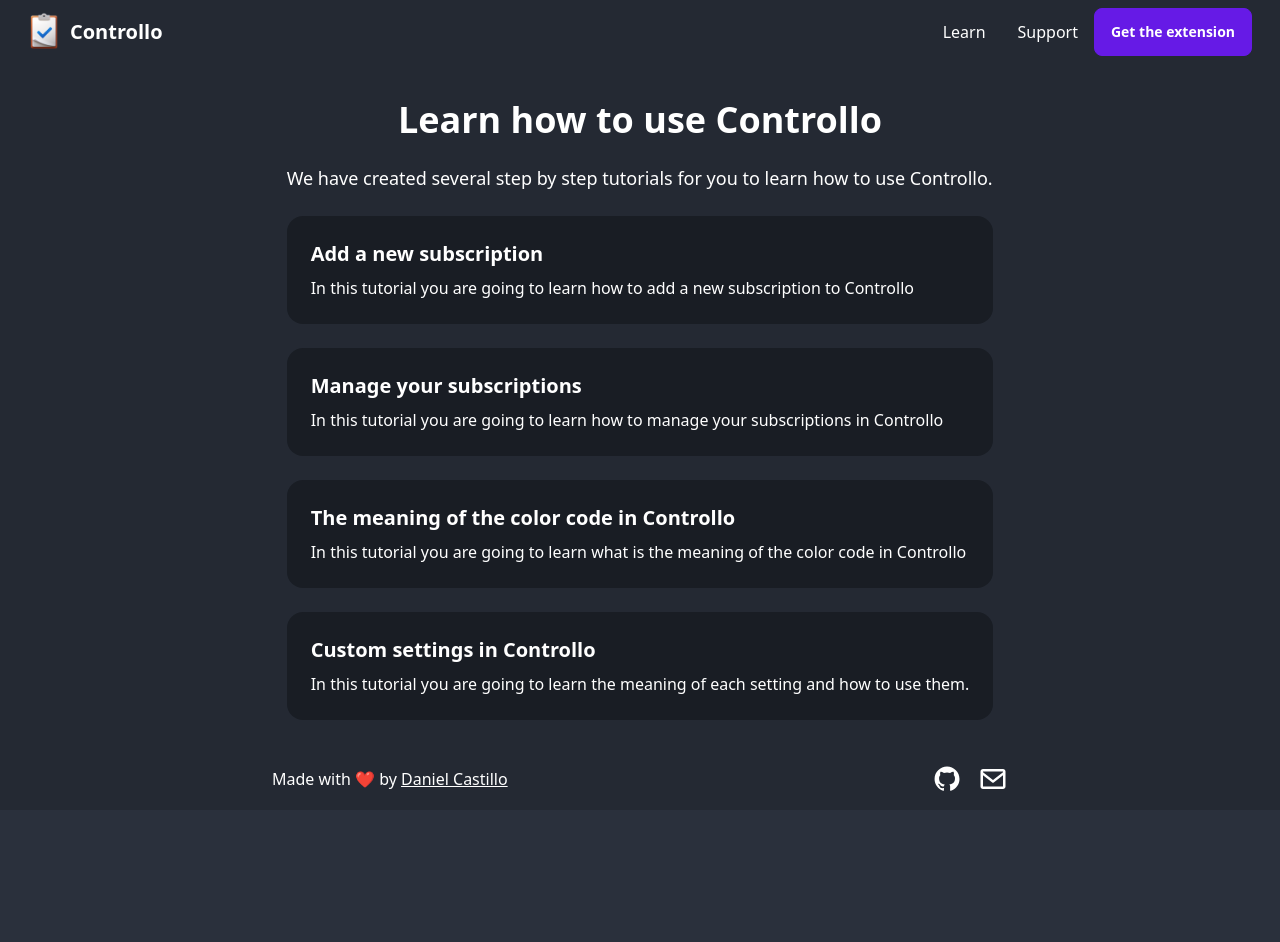
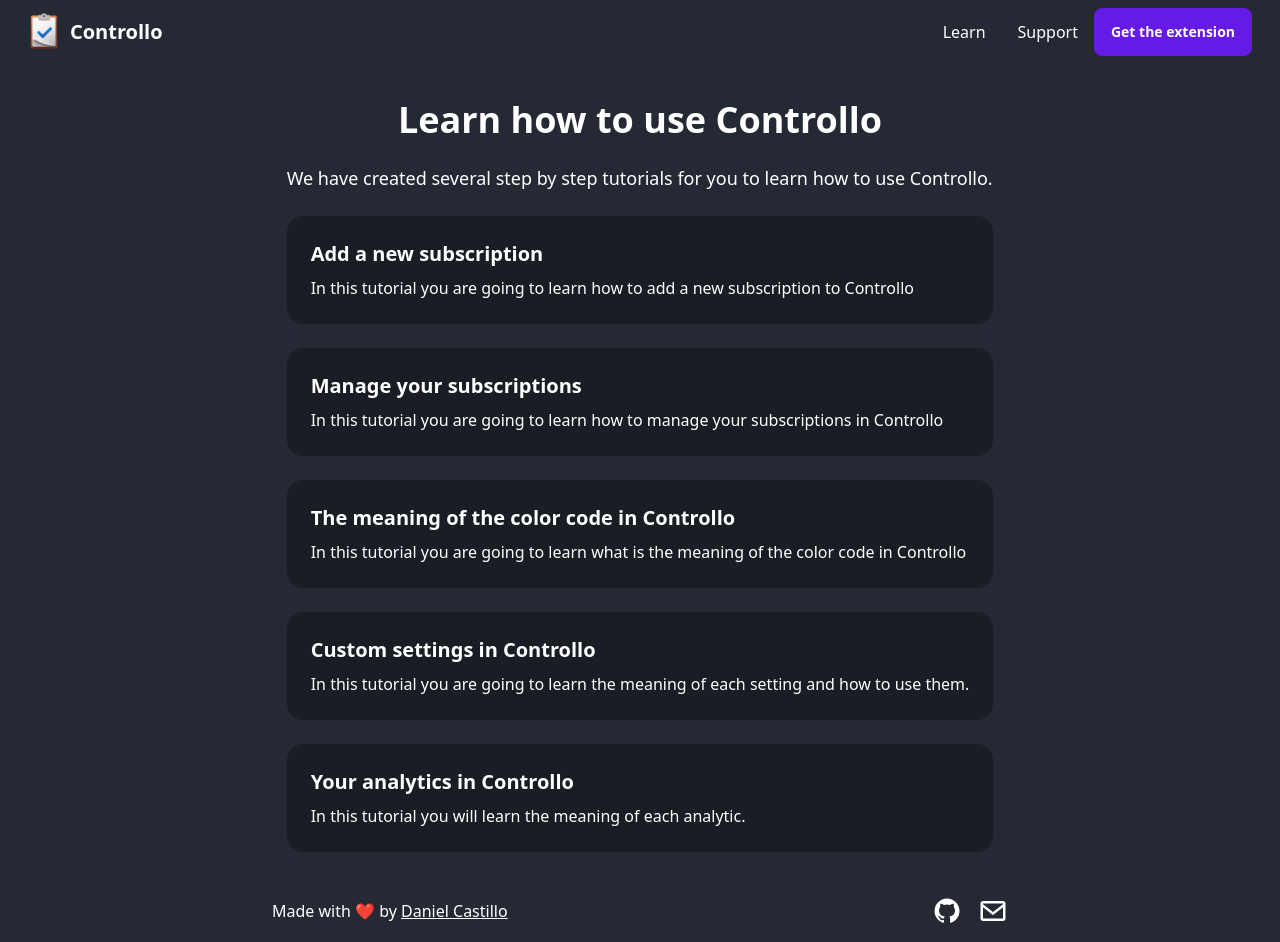
Before and after one commit to dlcastillop/controllo-website, an Astro site: page /learn in a window 1280 px wide. Before the commit the page ends 810 px from the top, so only its background shows below. Built offline with nearby package versions, Linux system fonts and the light colour scheme; Astro itself is replaced by a stand-in of ours.

Commit message:
build: add new tutorial to the tutorial page

```diff
--- a/src/pages/learn/index.astro
+++ b/src/pages/learn/index.astro
@@ -68,5 +68,16 @@ import BaseLayout from "../../layouts/BaseLayout.astro";
         </div></a
       >
     </div>
+
+    <div
+      class="card bg-neutral text-left hover:scale-105 ease-in-out duration-500"
+    >
+      <a href="/learn/your-analytics"
+        ><div class="card-body p-6">
+          <h2 class="card-title">Your analytics in Controllo</h2>
+          <p>In this tutorial you will learn the meaning of each analytic.</p>
+        </div></a
+      >
+    </div>
   </section>
 </BaseLayout>
```
